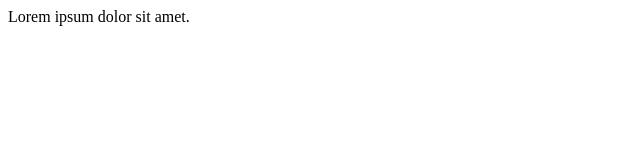
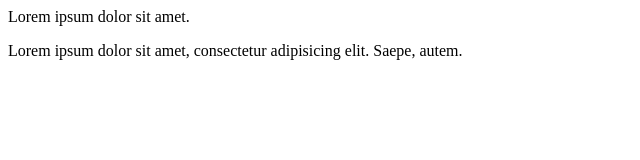
Before and after one commit to HaniyaKhan25/practice1, a plain HTML site: page index.html in a window 1280 px wide. Shown: the whole page, without its empty margins (0-640 px from the left). Drawn offline with Linux system fonts and the light colour scheme.

```diff
--- a/index.html
+++ b/index.html
@@ -7,5 +7,6 @@
 </head>
 <body>
     <h>Lorem ipsum dolor sit amet.</h>
+    <p>Lorem ipsum dolor sit amet, consectetur adipisicing elit. Saepe, autem.</p>
 </body>
 </html>
```
